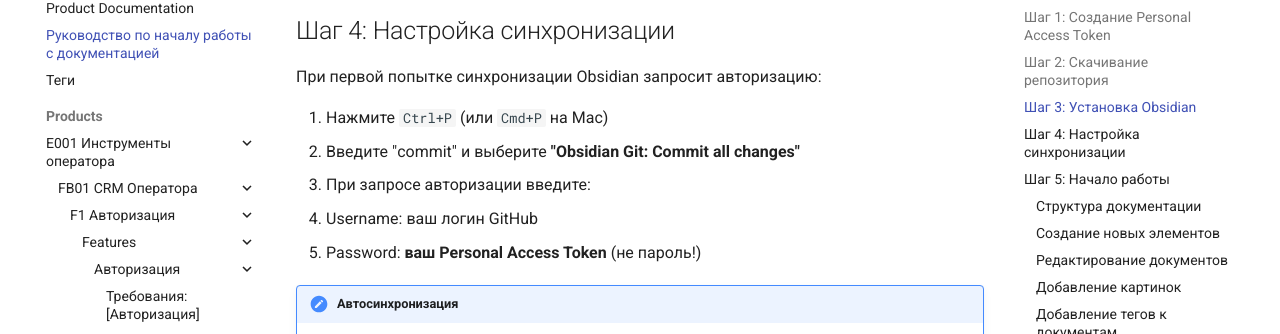
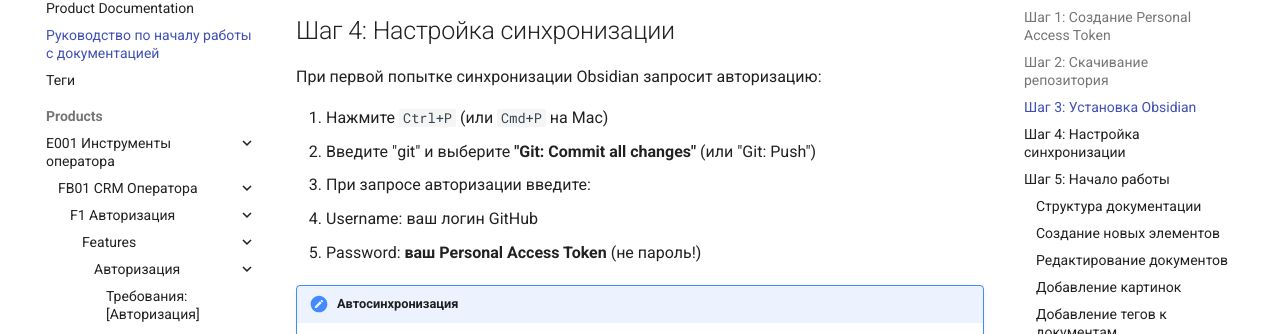
Before and after one commit to nikxcost/docs_as_code, an MkDocs documentation site: the page built from docs/ONBOARDING.md, in a window 1280 px wide and 900 px high, scrolled down 1323 px. Shown: the part 118-452 px from the top of the window. Built offline with MkDocs 1.6.1 and Material for MkDocs 9.7.7, drawn with Linux system fonts in a browser that asks for light colours; some of the changed text lies outside the part shown.

Commit message:
Update ONBOARDING.md: simplify setup instructions
- Changed git commands to "Git:" prefix (matching actual plugin UI)
- Simplified onboarding flow

Co-Authored-By: Claude Opus 4.5 <noreply@anthropic.com>

```diff
--- a/docs/ONBOARDING.md
+++ b/docs/ONBOARDING.md
@@ -43,7 +43,7 @@ GitHub требует токен вместо пароля для синхрон
 При первой попытке синхронизации Obsidian запросит авторизацию:
 
 1. Нажмите `Ctrl+P` (или `Cmd+P` на Mac)
-2. Введите "commit" и выберите **"Obsidian Git: Commit all changes"**
+2. Введите "git" и выберите **"Git: Commit all changes"** (или "Git: Push")
 3. При запросе авторизации введите:
    - Username: ваш логин GitHub
    - Password: **ваш Personal Access Token** (не пароль!)
@@ -176,11 +176,11 @@ tags:
 ### Как получить последние изменения коллег?
 
 Изменения загружаются автоматически. Для ручной загрузки:
-`Ctrl+P` → "Obsidian Git: Pull"
+`Ctrl+P` → "Git: Pull"
 
 ### Как немедленно отправить изменения?
 
-`Ctrl+P` → "Obsidian Git: Commit and push"
+`Ctrl+P` → "Git: Commit-and-sync"
 
 ### Что делать при конфликте?
 
```
